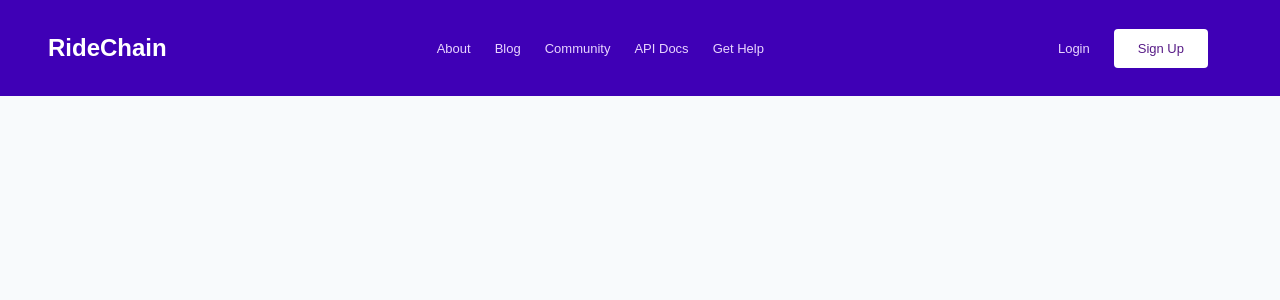
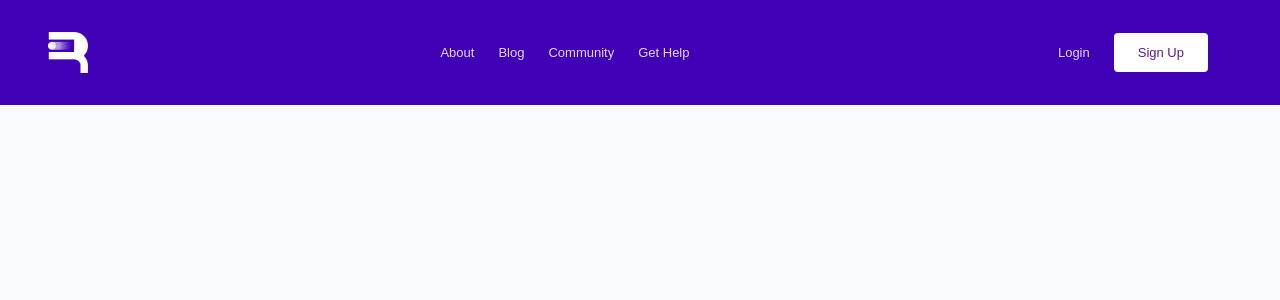
Before and after one commit to arcaccra/ridechain, a Django app: template templates/registration/password_reset.html in a window 1280 px wide. Shown: the top 300 px of the page. Run offline with Django 5.2, Linux system fonts and the light colour scheme; the template is opened without the code that fills it, so the values that code supplies are empty; some libraries are stand-ins or nearby versions.

Commit message:
added docs with APIs

```diff
--- a/templates/homepage/index.html
+++ b/templates/homepage/index.html
@@ -61,7 +61,7 @@
                              alt="RideChain Logo"
                              class="w-full h-full object-cover object-center rounded-[32px] opacity-100 hover:opacity-100 transform-none hover:transform-none transition-none">
                         <div id="myCurves" class="absolute bottom-0 left-0 purple-bg w-32 h-32 rounded-tr-[24px] z-10">
-                            <span class="w-24 h-24 rounded-2xl rounded-bl-[64px] bg-emerald-400 absolute top-1/2 left-1/2 transform -translate-x-1/2 -translate-y-1/2 flex items-center justify-center">
+                            <span class="w-24 h-24 rounded-2xl rounded-bl-[64px] bg-[#66ff00] absolute top-1/2 left-1/2 transform -translate-x-1/2 -translate-y-1/2 flex items-center justify-center">
                                 <span class="material-symbols-outlined text-2xl -rotate-45">arrow_forward</span>
                             </span>
                         </div>
--- a/templates/nav.html
+++ b/templates/nav.html
@@ -1,7 +1,8 @@
+{% load static %}
 <nav class="fixed top-0 w-full z-10 purple-bg z-[999]">
   <div class="w-full px-12 py-8 flex justify-between">
     <a href="{% url 'home' %}" class="text-2xl font-bold text-white">
-      RideChain
+        <img src="{% static 'images/logo_new.png' %}" alt="app_logo" class="w-10 h-auto inline-block mr-2">
     </a>
     <ul class="flex items-center ">
       <li class="mr-6">
@@ -19,11 +20,13 @@
             Community
         </a>
       </li>
-        <li class="mr-6">
-        <a href="#" class="text-[13px] text-purple-200 font-light hover:text-white">
+        {% if user.is_authenticated and user.is_staff %}
+        	<li class="mr-6">
+        <a href="{% url 'schema-redoc' %}" class="text-[13px] text-purple-200 font-light hover:text-white">
             API Docs
         </a>
       </li>
+        {% endif %}
         <li class="mr-6">
             <a href="#" class="text-[13px] text-purple-200 font-light hover:text-white">
                 Get Help
@@ -34,16 +37,16 @@
       <li class="relative">
 
           <a href="#" class="text-gray-700 hover:text-blue-500">
-            <span class="inline-flex items-center justify-center h-12 w-12 rounded-full mr-2"
+            <span class="inline-flex items-center justify-center border-2 border-yellow-400 h-12 w-12 rounded-[16px] overflow-hidden mr-2"
                   style="background-color: #{{ user.full_name|first|lower }}1a;">
               {% if user.avatar %}
-                <img src="{{ user.avatar.url }}" class="h-8 w-8 rounded-full" alt="{{ user.username }}"/>
+                <img src="{{ user.avatar.url }}" class="h-full w-full object-center object-center" alt="{{ user.username }}"/>
               {% else %}
                 <span class="text-white text-2xl">{{ user.full_name|first|upper }}</span>
               {% endif %}
             </span>
           </a>
-          <div class="absolute right-0 top-10 bg-gray-200 shadow-lg p-2 rounded-lg hidden group-hover:block">
+          <div class="absolute right-0 top-12 bg-gray-200 shadow-lg p-2 rounded-lg hidden group-hover:block">
             <a href="{% url 'profile' %}" class="block w-full hover:bg-gray-300 px-2 py-1">Profile</a>
             <a href="#" class="block w-full hover:bg-gray-300 px-2 py-1">Settings</a>
             <a href="{% url 'logout' %}" class="block w-full hover:bg-gray-300 px-2 py-1">Logout</a>
```
Also changed, not shown: static/images/app_logo.png (added), static/images/logo_new.png (added).
